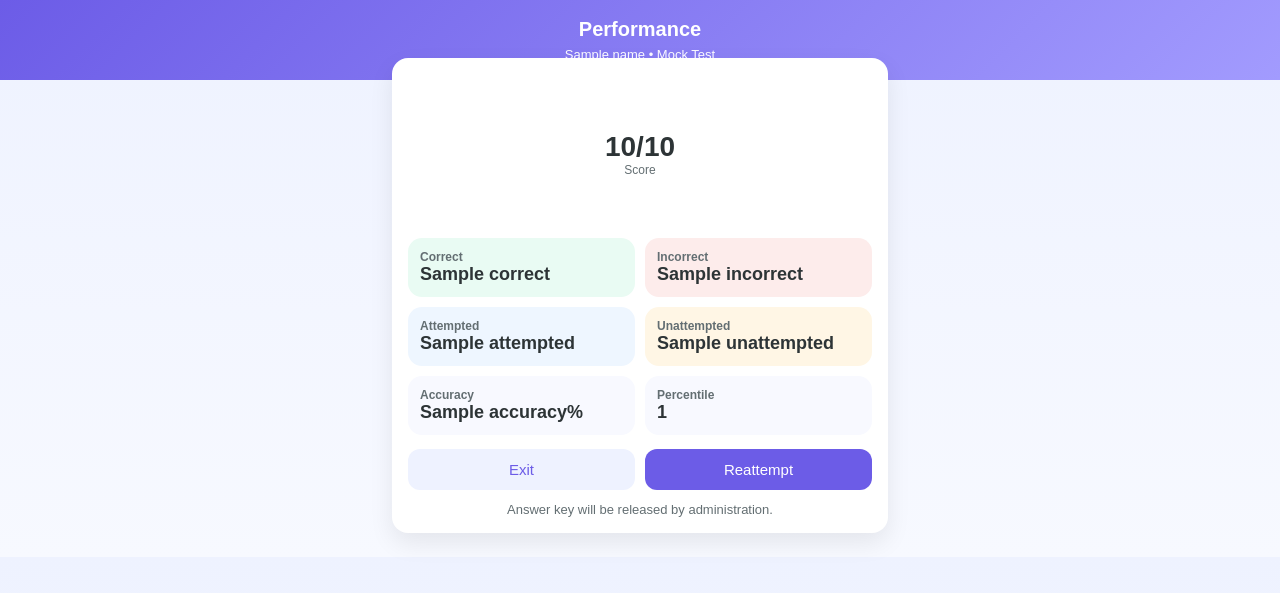
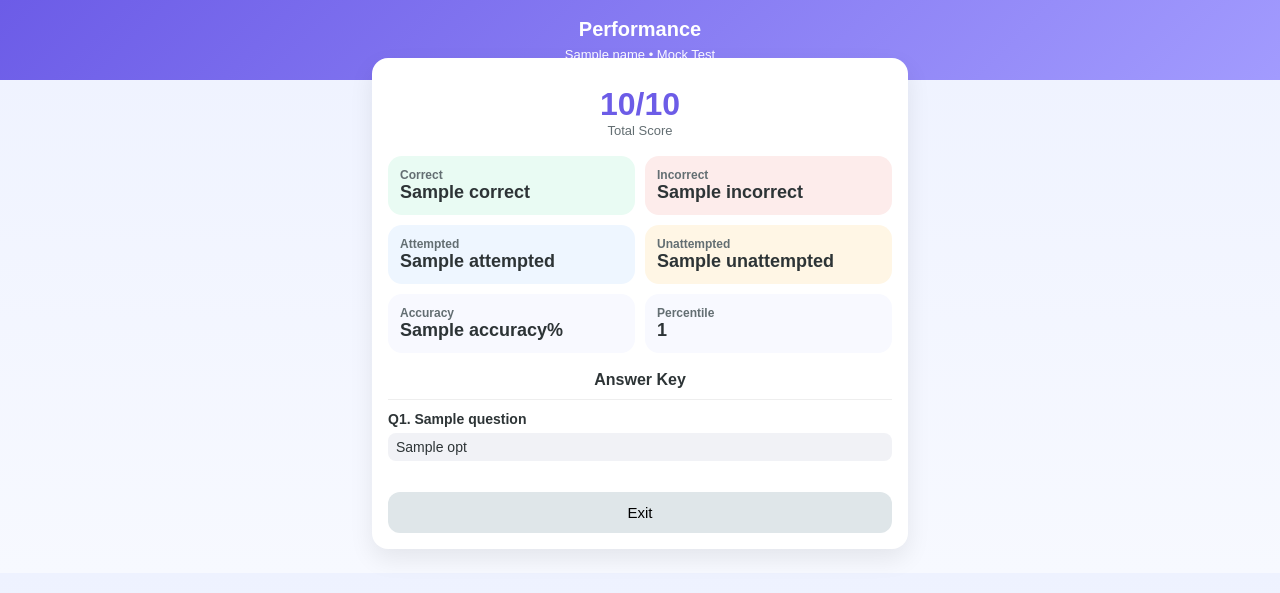
Before and after one commit to manojnehra1801-beep/Online-mock-platform, a Flask app: template templates/result.html in a window 1280 px wide. Shown: the top 593 px of the page. Run offline with Flask 3, Linux system fonts and the light colour scheme; the template is opened without the code that fills it: most values are stand-ins (such as "Sample title", 1, 10 or a date in 2020).

Commit message:
Update result.html

```diff
--- a/templates/result.html
+++ b/templates/result.html
@@ -35,8 +35,8 @@ body{
 .header p{margin:6px 0 0;font-size:13px;opacity:.95}
 
 .container{
-  max-width:520px;
-  margin: -22px auto 24px;
+  max-width:560px;
+  margin:-22px auto 24px;
   padding:0 12px;
 }
 
@@ -47,33 +47,26 @@ body{
   padding:16px;
 }
 
-.score-ring{
-  display:flex;
-  align-items:center;
-  justify-content:center;
-  margin:10px 0 14px;
+/* SCORE */
+.score{
+  text-align:center;
+  margin:12px 0 18px;
 }
-.ring{
-  width:140px;height:140px;border-radius:50%;
-  background:conic-gradient(
-    var(--success) calc(({{ accuracy or 0 }}%)*1%),
-    #eaeaf5 0
-  );
-  display:flex;align-items:center;justify-content:center;
+.score b{
+  font-size:32px;
+  color:var(--primary);
 }
-.ring-inner{
-  width:108px;height:108px;border-radius:50%;
-  background:#fff;
-  display:flex;flex-direction:column;align-items:center;justify-content:center;
+.score span{
+  display:block;
+  color:var(--muted);
+  font-size:13px;
 }
-.ring-inner b{font-size:28px}
-.ring-inner span{font-size:12px;color:var(--muted)}
 
+/* STATS */
 .grid{
   display:grid;
   grid-template-columns:repeat(2,1fr);
   gap:10px;
-  margin-top:12px;
 }
 .stat{
   border-radius:14px;
@@ -88,26 +81,44 @@ body{
 .warn{background:#fff6e5}
 .info{background:#eef6ff}
 
-.footer{
-  margin-top:14px;
-  display:flex;gap:10px;flex-wrap:wrap;
+/* ANSWER KEY */
+.ak-title{
+  margin:18px 0 10px;
+  font-weight:bold;
+  color:#2d3436;
+  text-align:center;
 }
-.btn{
-  flex:1;
+.q{
+  border-top:1px solid #eee;
+  padding:10px 0;
+}
+.q b{font-size:14px}
+.opt{
+  padding:6px 8px;
+  border-radius:8px;
+  margin:5px 0;
+  font-size:14px;
+}
+.correct{
+  background:#e9fbf3;
+  border-left:4px solid var(--success);
+}
+.wrong{
+  background:#fdeceb;
+  border-left:4px solid var(--danger);
+}
+.neutral{
+  background:#f1f2f6;
+}
+
+.exit{
+  margin-top:16px;
+  width:100%;
   padding:12px;
+  border:none;
   border-radius:12px;
-  border:none;
+  background:#dfe6e9;
   font-size:15px;
-  cursor:pointer;
-}
-.btn-primary{background:var(--primary);color:#fff}
-.btn-ghost{background:#eef2ff;color:var(--primary)}
-
-.note{
-  margin-top:12px;
-  text-align:center;
-  color:var(--muted);
-  font-size:13px;
 }
 </style>
 </head>
@@ -122,17 +133,13 @@ body{
 <div class="container">
   <div class="card">
 
-    <!-- SCORE RING -->
-    <div class="score-ring">
-      <div class="ring">
-        <div class="ring-inner">
-          <b>{{ score }}/{{ total }}</b>
-          <span>Score</span>
-        </div>
-      </div>
+    <!-- SCORE -->
+    <div class="score">
+      <b>{{ score }}/{{ total }}</b>
+      <span>Total Score</span>
     </div>
 
-    <!-- STATS GRID -->
+    <!-- STATS -->
     <div class="grid">
       <div class="stat ok">
         <h4>Correct</h4>
@@ -160,15 +167,29 @@ body{
       </div>
     </div>
 
-    <!-- ACTIONS -->
-    <div class="footer">
-      <button class="btn btn-ghost" onclick="window.location.href='/'">Exit</button>
-      <button class="btn btn-primary" onclick="window.location.href='/reattempt'">Reattempt</button>
+    <!-- ANSWER KEY -->
+    <div class="ak-title">Answer Key</div>
+
+    {% for q in questions %}
+    <div class="q">
+      <b>Q{{ loop.index }}. {{ q.question }}</b>
+
+      {% for opt in q.options %}
+        {% if loop.index0 == q.answer %}
+          <div class="opt correct">✔ {{ opt }}</div>
+        {% elif user_answers and user_answers[q.id] is not none and loop.index0 == user_answers[q.id] %}
+          <div class="opt wrong">✖ {{ opt }}</div>
+        {% else %}
+          <div class="opt neutral">{{ opt }}</div>
+        {% endif %}
+      {% endfor %}
     </div>
+    {% endfor %}
 
-    <div class="note">
-      Answer key will be released by administration.
-    </div>
+    <!-- EXIT -->
+    <button class="exit" onclick="window.location.href='/'">
+      Exit
+    </button>
 
   </div>
 </div>
```
